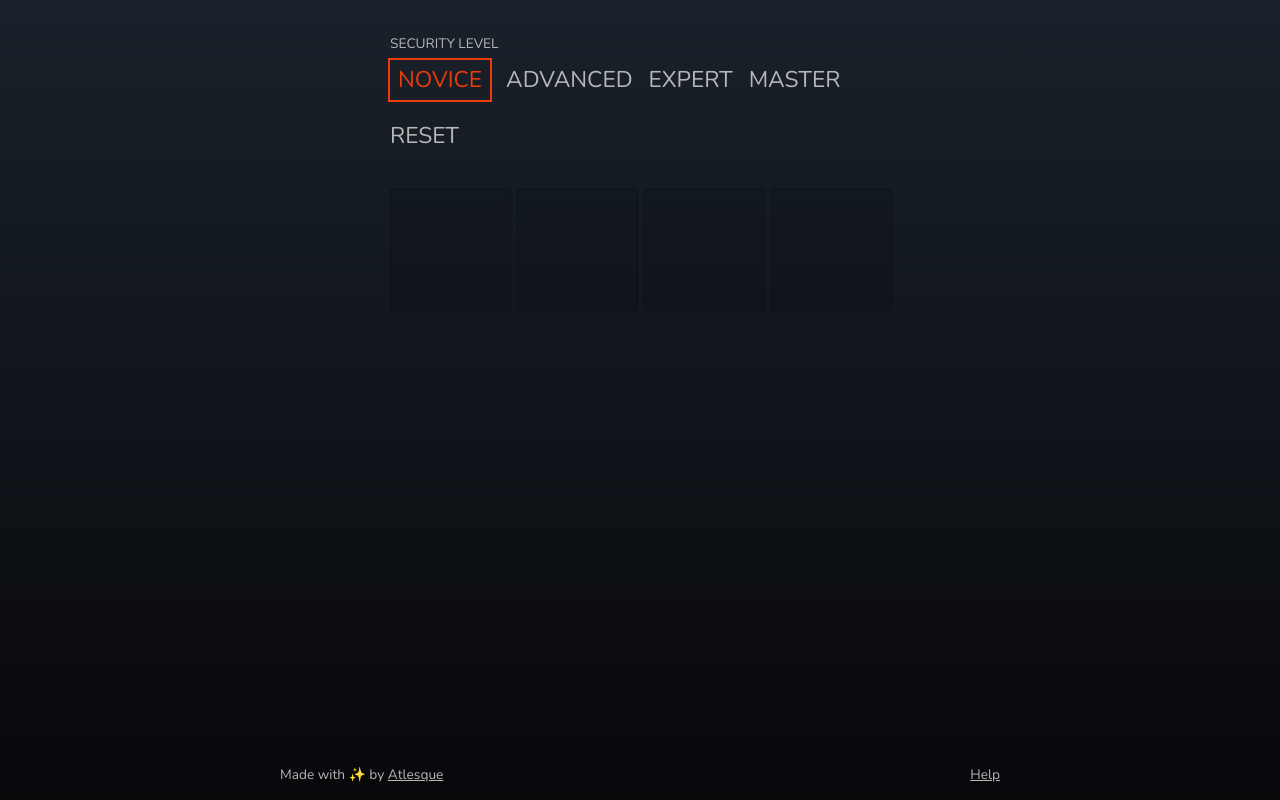
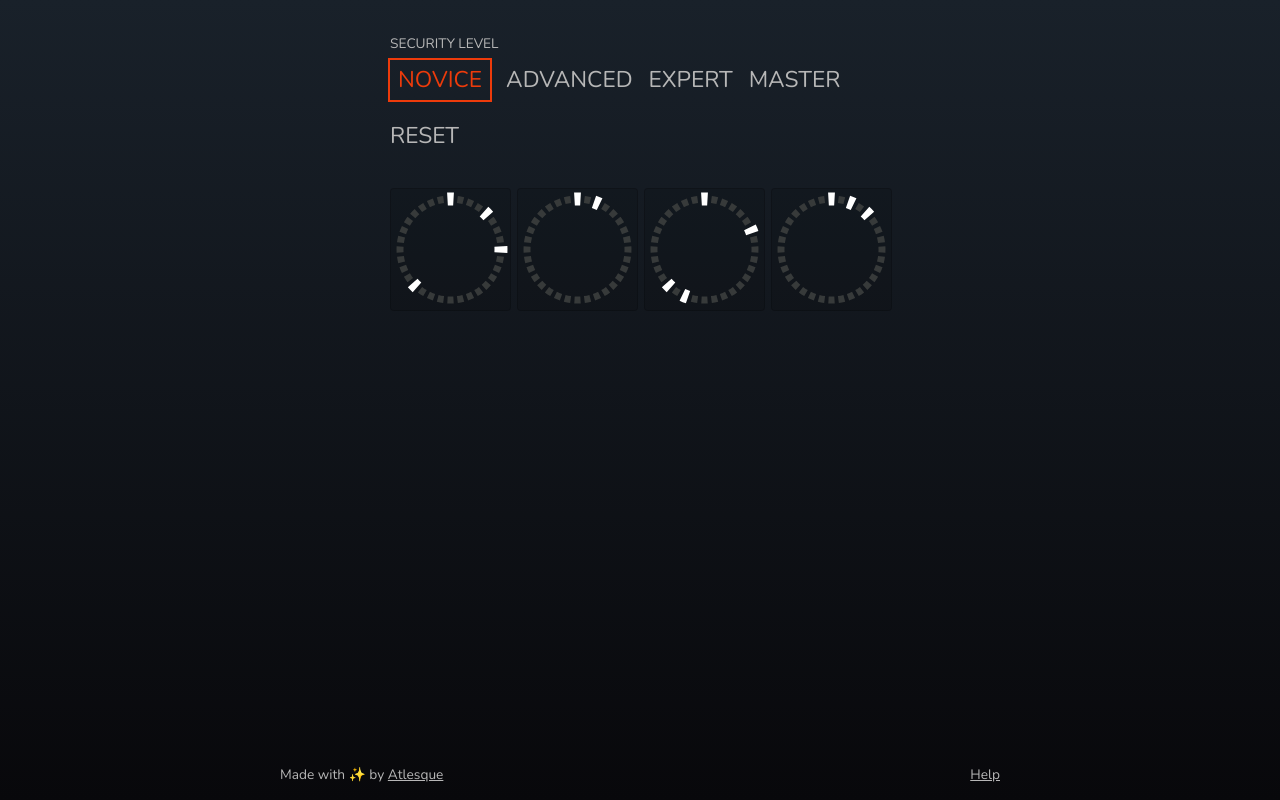
Before and after one commit to atlesque/starfield-digipick-solver, a React (Vite) app: page /auto-solver in a window 1280 px wide. Built offline with nearby package versions, Linux system fonts and the light colour scheme.

Commit message:
fix: fixed initial render bug, added random prongs for now

```diff
--- a/src/components/modules/auto-solver/Key.tsx
+++ b/src/components/modules/auto-solver/Key.tsx
@@ -18,7 +18,7 @@ export const Key: FC<KeyProps> = ({
 
   useEffect(() => {
     setRotation(_rotation);
-  }, [_rotation]);
+  }, [_rotation, prongs]);
 
   const onScroll = useCallback((e: React.UIEvent<HTMLDivElement>) => {
     e.preventDefault();
--- a/src/hooks/useCanvasDraw.ts
+++ b/src/hooks/useCanvasDraw.ts
@@ -7,7 +7,7 @@ export interface DrawOptions {
   rotation: number
 }
 
-export const useCanvasDraw = (canvas: HTMLCanvasElement | null, { prongs, rotation }: DrawOptions) => {
+export const useCanvasDraw = (canvasRef: React.RefObject<HTMLCanvasElement>, { prongs, rotation }: DrawOptions) => {
   const prongMap = useMemo(() => {
     const s = new Set<number>();
     prongs.forEach(prong => {
@@ -19,6 +19,7 @@ export const useCanvasDraw = (canvas: HTMLCanvasElement | null, { prongs, rotati
   }, [prongs, rotation]);
 
   const draw = useCallback(() => {
+    const canvas = canvasRef.current;
     if (!canvas) return;
     const ctx = canvas.getContext('2d');
     if (!ctx) return;
@@ -32,21 +33,21 @@ export const useCanvasDraw = (canvas: HTMLCanvasElement | null, { prongs, rotati
     const prongWidth = 0.06;
     ctx.clearRect(0, 0, canvas.width, canvas.height);
 
-    ctx.lineWidth = 7;
-
     // 1-32
     for (let i = 1; i <= MAX_PRONGS; i++) {
       const offset = (i - 1) * prongOffsetSize;
       if (prongMap.has(i)) {
+        ctx.lineWidth = 13;
         ctx.strokeStyle = "white";
       } else {
+        ctx.lineWidth = 7;
         ctx.strokeStyle = "#373a3a";
       }
       ctx.beginPath();
       ctx.arc(x, y, radius, origin - prongWidth + offset, origin + prongWidth + offset);
       ctx.stroke();
     }
-  }, [canvas, prongMap]);
+  }, [canvasRef, prongMap]);
 
   useEffect(() => {
     setTimeout(draw, 0);
--- a/src/hooks/useCanvasManager.ts
+++ b/src/hooks/useCanvasManager.ts
@@ -5,7 +5,7 @@ export const useCanvasManager = (opts: DrawOptions) => {
   const canvasRef = useRef<HTMLCanvasElement>(null);
   const wrapperRef = useRef<HTMLDivElement>(null);
 
-  const { draw } = useCanvasDraw(canvasRef.current, opts);
+  const { draw } = useCanvasDraw(canvasRef, opts);
 
   const onResize = useCallback(() => {
     if (!wrapperRef.current || !canvasRef.current) return;
@@ -29,7 +29,7 @@ export const useCanvasManager = (opts: DrawOptions) => {
     const resize = () => requestAnimationFrame(onResize);
     window.addEventListener('resize', resize);
     () => window.removeEventListener('resize', resize);
-  }, [])
+  }, [onResize])
 
   return {
     canvasRef,
--- a/src/pages/AutoSolverPage.tsx
+++ b/src/pages/AutoSolverPage.tsx
@@ -1,7 +1,7 @@
 import { useCallback, useEffect, useState } from 'react';
 import { Key } from '../components/modules/auto-solver/Key';
 import { Settings } from '../components/modules/settings/Settings';
-import { Difficulty, TOTAL_KEYS_BY_DIFFICULTY } from '../constants';
+import { Difficulty, KEY_PRONG_CONFIGURATIONS, TOTAL_KEYS_BY_DIFFICULTY } from '../constants';
 import styles from './SolverPage.module.scss'
 
 interface Key {
@@ -17,7 +17,7 @@ export const AutoSolverPage = () => {
     setKeys(k => {
       return Array.from<unknown, Key>({ length: TOTAL_KEYS_BY_DIFFICULTY[difficulty] }, (_, i) => (
         k[i] ?? {
-          prongs: [1, 3, 5],
+          prongs: KEY_PRONG_CONFIGURATIONS[Math.floor(Math.random() * KEY_PRONG_CONFIGURATIONS.length)],
           rotation: 0
         }
       ))
@@ -26,7 +26,7 @@ export const AutoSolverPage = () => {
 
   const onReset = useCallback(() => {
     setKeys(Array.from<unknown, Key>({ length: TOTAL_KEYS_BY_DIFFICULTY[difficulty] }, () => ({
-      prongs: [],
+      prongs: KEY_PRONG_CONFIGURATIONS[Math.floor(Math.random() * KEY_PRONG_CONFIGURATIONS.length)],
       rotation: 0
     })))
   }, [difficulty]);
```
